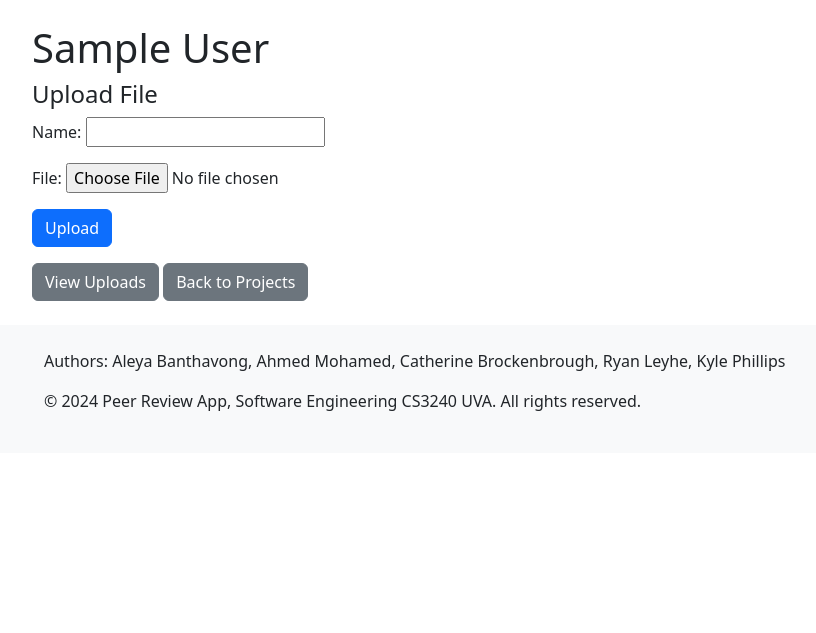
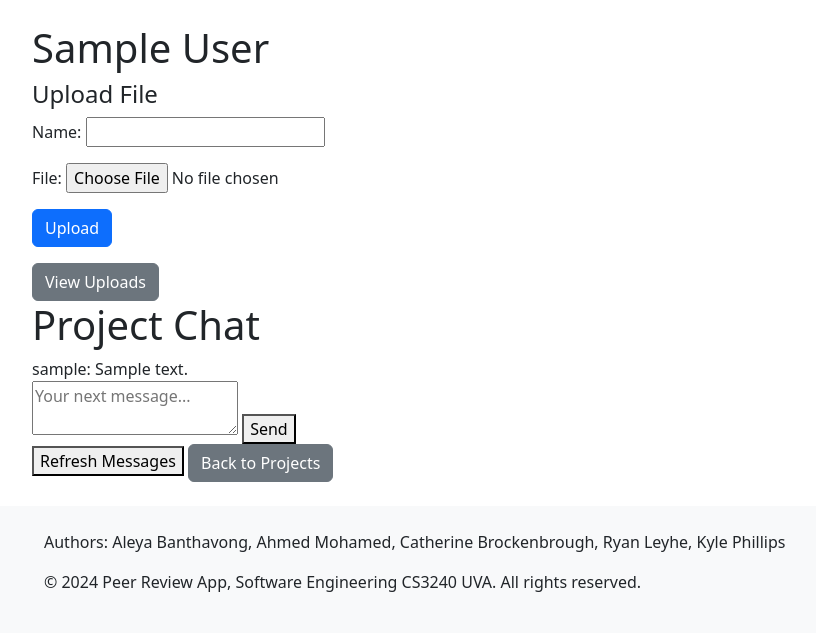
Before and after one commit to AhmedMoee/PeerReview, a Django app: a page that uses users/templates/project_view.html in a window 1280 px wide. Shown: the part 57-690 px from the top of the page, without its empty margins (50-866 px from the left). Run offline with Django 5.2, Linux system fonts and the light colour scheme; a user stored in the database is signed in; tables that the repository leaves empty hold one stand-in row (values such as "Sample post"); some libraries are stand-ins or nearby versions.

Commit message:
synchronous project chat

```diff
--- a/mysite/asgi.py
+++ b/mysite/asgi.py
@@ -9,8 +9,12 @@ https://docs.djangoproject.com/en/5.1/howto/deployment/asgi/
 
 import os
 
+from channels.routing import ProtocolTypeRouter
 from django.core.asgi import get_asgi_application
 
 os.environ.setdefault('DJANGO_SETTINGS_MODULE', 'mysite.settings')
+django_asgi_app = get_asgi_application()
 
-application = get_asgi_application()
+application = ProtocolTypeRouter({
+    "http": django_asgi_app,
+})
--- a/users/models.py
+++ b/users/models.py
@@ -33,3 +33,9 @@ class JoinRequest(models.Model):
 
     def __str__(self):
         return f"{self.user.username} - {self.project.name} ({self.status})"
+
+class Message(models.Model):
+    project = models.ForeignKey(Project, on_delete=models.CASCADE)
+    user = models.ForeignKey(User, on_delete=models.CASCADE)
+    content=models.TextField()
+    created_at = models.DateTimeField(auto_now_add=True)
--- a/users/templates/project_view.html
+++ b/users/templates/project_view.html
@@ -12,6 +12,70 @@
                 <button type="submit" class="btn btn-primary me-2">Upload</button>
             </form>
             <a href="{% url 'project_uploads' project.name project.id %}" class="btn btn-secondary">View Uploads</a>
+
+
+
+
+            <head>
+                <title>Project Chat</title>
+                <script src="https://code.jquery.com/jquery-3.6.0.min.js"></script>
+            </head>
+            <body>
+                <h1>Project Chat</h1>
+                <div id="chat-log"></div>
+
+                <form id="message-form" method="post" action="{% url 'create_message' project.id user.id %}">
+                    {% csrf_token %}
+                    <textarea id="chat-message-input" name="content" placeholder="Your next message..."></textarea>
+                    <button type="submit">Send</button>
+                </form>
+
+                <button id="refresh-button">Refresh Messages</button>
+
+                <script>
+                    function loadMessages() {
+                        $.getJSON('{% url "load_messages" project.id %}', function(data) {
+                            $('#chat-log').empty();
+                            data.messages.forEach(function(message) {
+                                $('#chat-log').append('<div>' + message.username + ': ' + message.content + '</div>');
+                            });
+                        });
+                    }
+
+                    $(document).ready(function() {
+                        // Initial load of messages
+                        loadMessages();
+
+                        // Refresh button handler
+                        $('#refresh-button').on('click', function() {
+                            loadMessages();
+                        });
+
+                        // Form submission handler
+                        $('#message-form').on('submit', function(event) {
+                            event.preventDefault();
+                            const formData = $(this).serialize();
+
+                            $.post($(this).attr('action'), formData, function(response) {
+                                if (response.status === 'Message sent') {
+                                    $('#chat-message-input').val('');
+                                    loadMessages(); // Reload messages after sending
+                                } else {
+                                    console.error(response.error);
+                                }
+                            });
+                        });
+                    });
+                </script>
+            </body>
+
+
+
+
+
+
+
+
         {% else %}
             <p>You are not a member of this project. Please request to join.</p>
             <form action="{% url 'request_to_join' project.id %}" method="post">
--- a/users/urls.py
+++ b/users/urls.py
@@ -16,4 +16,6 @@ urlpatterns = [
     path('projects/<str:project_name>/<int:id>/uploads/', views.project_uploads, name='project_uploads'),
     path('projects/<str:project_name>/<int:id>/delete/', views.delete_project, name='delete_project'),
     path('projects/<str:project_name>/<int:id>/delete-file/<str:file_name>/', views.delete_file, name='delete_file'),
+    path('create-message/<int:project_id>/<int:user_id>/', views.create_message, name='create_message'),
+    path('load-messages/<int:project_id>/', views.load_messages, name='load_messages'),
 ]
--- a/users/views.py
+++ b/users/views.py
@@ -2,9 +2,15 @@ from django.shortcuts import render, redirect, get_object_or_404
 from django.contrib import messages
 from django.contrib.auth import logout
 from django.contrib.auth.decorators import login_required
-from .models import Upload, JoinRequest, Project
+from .models import Upload, JoinRequest, Project, Message, User
 from .forms import FileUploadForm
 from .forms import ProjectForm
+from typing import AsyncGenerator
+import asyncio
+import json
+import random
+from datetime import datetime
+from django.http import HttpRequest, StreamingHttpResponse, HttpResponse, JsonResponse
 
 from mysite.settings import AWS_STORAGE_BUCKET_NAME, AWS_S3_REGION_NAME
 import boto3
@@ -293,3 +299,67 @@ def delete_file(request, project_name, id, file_name):
         messages.error(request, "You do not have permission to delete this file.")
 
     return redirect('project_uploads', project_name=project_name, id=id)
+
+
+
+def create_message(request, project_id, user_id):
+    if request.method == 'POST':
+        content = request.POST.get('content')
+        if content:
+            user = get_object_or_404(User, id=user_id)
+            project = get_object_or_404(Project, id=project_id)
+            Message.objects.create(content=content, project=project, user=user)
+            return JsonResponse({'status': 'Message sent'})
+    return JsonResponse({'error': 'Invalid request'}, status=400)
+
+def load_messages(request, project_id):
+    messages = Message.objects.filter(project_id=project_id).order_by('created_at')
+    messages_list = [{'content': message.content, 'username':message.user.username} for message in messages]
+    return JsonResponse({'messages': messages_list})
+
+# def create_message(request, id) -> HttpResponse:
+#     content = request.POST.get("content")
+#     user = get_object_or_404(User, request.POST.get("user_id"))
+#     project_id = id
+#     project = get_object_or_404(Project, id=project_id)
+
+#     if content:
+#         Message.objects.create(user=user, content=content, project=project)
+#         return HttpResponse(status=201)
+#     else:
+#         return HttpResponse(status=200)
+
+# async def stream_messages(request: HttpRequest, id) -> StreamingHttpResponse:
+#     project_id = id
+#     async def event_stream():
+#         """
+#         We use this function to send a continuous stream of data
+#         to the connected clients.
+#         """
+#         async for message in get_existing_messages():
+#             yield message
+
+#         last_id = await get_last_message_id()
+
+#         # Continuously check for new messages
+#         while True:
+#             new_messages = Message.objects.filter(id__gt=last_id, project__id = id).order_by('created_at').values(
+#                 'id', 'user', 'content'
+#             )
+#             async for message in new_messages:
+#                 yield f"data: {json.dumps(message)}\n\n"
+#                 last_id = message['id']
+#             await asyncio.sleep(0.1)  # Adjust sleep time as needed to reduce db queries.
+
+#     async def get_existing_messages() -> AsyncGenerator:
+#         messages = Message.objects.filter(project__id=project_id).order_by('created_at').values(
+#             'id', 'user', 'content'
+#         )
+#         async for message in messages:
+#             yield f"data: {json.dumps(message)}\n\n"
+
+#     async def get_last_message_id() -> int:
+#         last_message = await Message.objects.filter(project__id=project_id).alast()
+#         return last_message.id if last_message else 0
+
+#     return StreamingHttpResponse(event_stream(), content_type='text/event-stream')
```
Also changed, not shown: mysite/settings.py (+14 -13 lines), users/migrations/0004_upload_project_message.py (added), users/migrations/0005_rename_timestamp_message_created_at.py (added).
